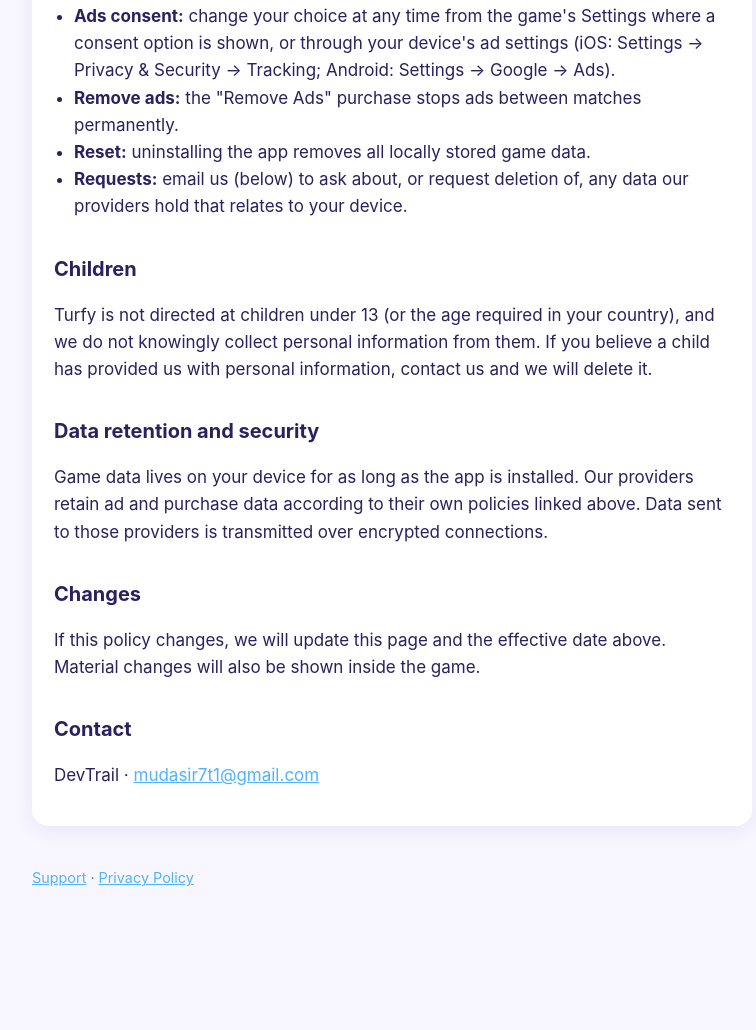
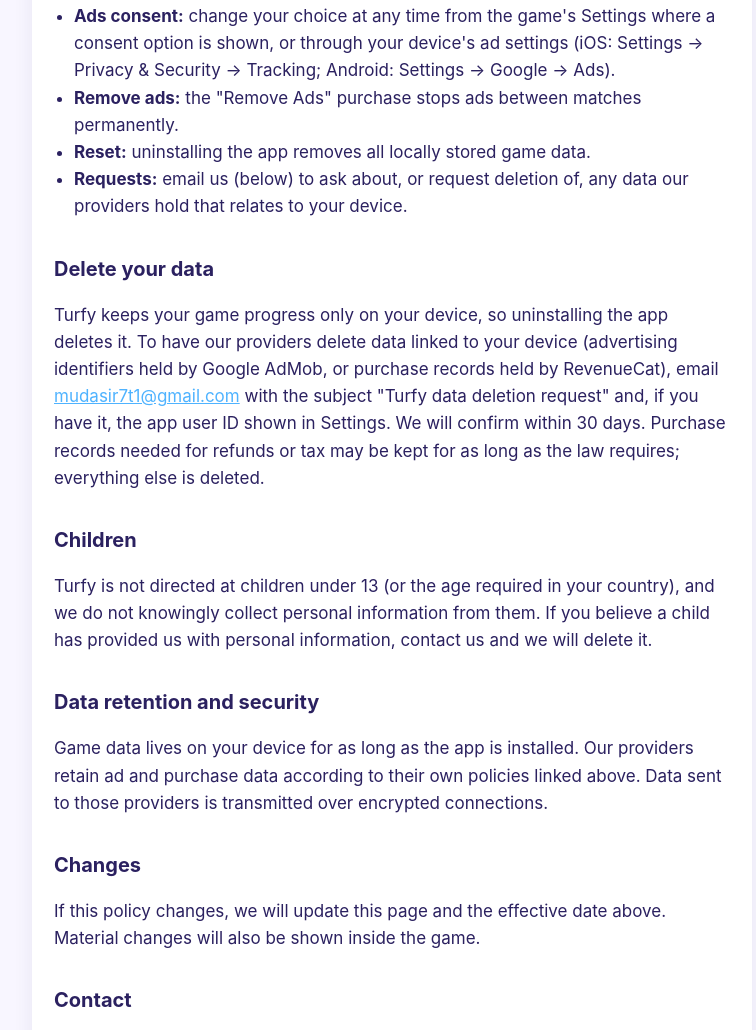
Before and after one commit to MudasirHussain72/turfy-site, a plain HTML site: page privacy.html in a window 1280 px wide. Shown: the part 1159-2189 px from the top of the page, without its empty margins (248-1004 px from the left). Before the commit the page ends 2112 px from the top, so only its background shows below. Drawn offline with Linux system fonts and the light colour scheme.

Commit message:
Add a data deletion section to the privacy policy

```diff
--- a/privacy.html
+++ b/privacy.html
@@ -47,6 +47,9 @@
       <li><strong>Requests:</strong> email us (below) to ask about, or request deletion of, any data our providers hold that relates to your device.</li>
     </ul>
 
+    <h2 id="delete">Delete your data</h2>
+    <p>Turfy keeps your game progress only on your device, so uninstalling the app deletes it. To have our providers delete data linked to your device (advertising identifiers held by Google AdMob, or purchase records held by RevenueCat), email <a href="mailto:mudasir7t1@gmail.com?subject=Turfy%20data%20deletion%20request">mudasir7t1@gmail.com</a> with the subject "Turfy data deletion request" and, if you have it, the app user ID shown in Settings. We will confirm within 30 days. Purchase records needed for refunds or tax may be kept for as long as the law requires; everything else is deleted.</p>
+
     <h2>Children</h2>
     <p>Turfy is not directed at children under 13 (or the age required in your country), and we do not knowingly collect personal information from them. If you believe a child has provided us with personal information, contact us and we will delete it.</p>
 
```
